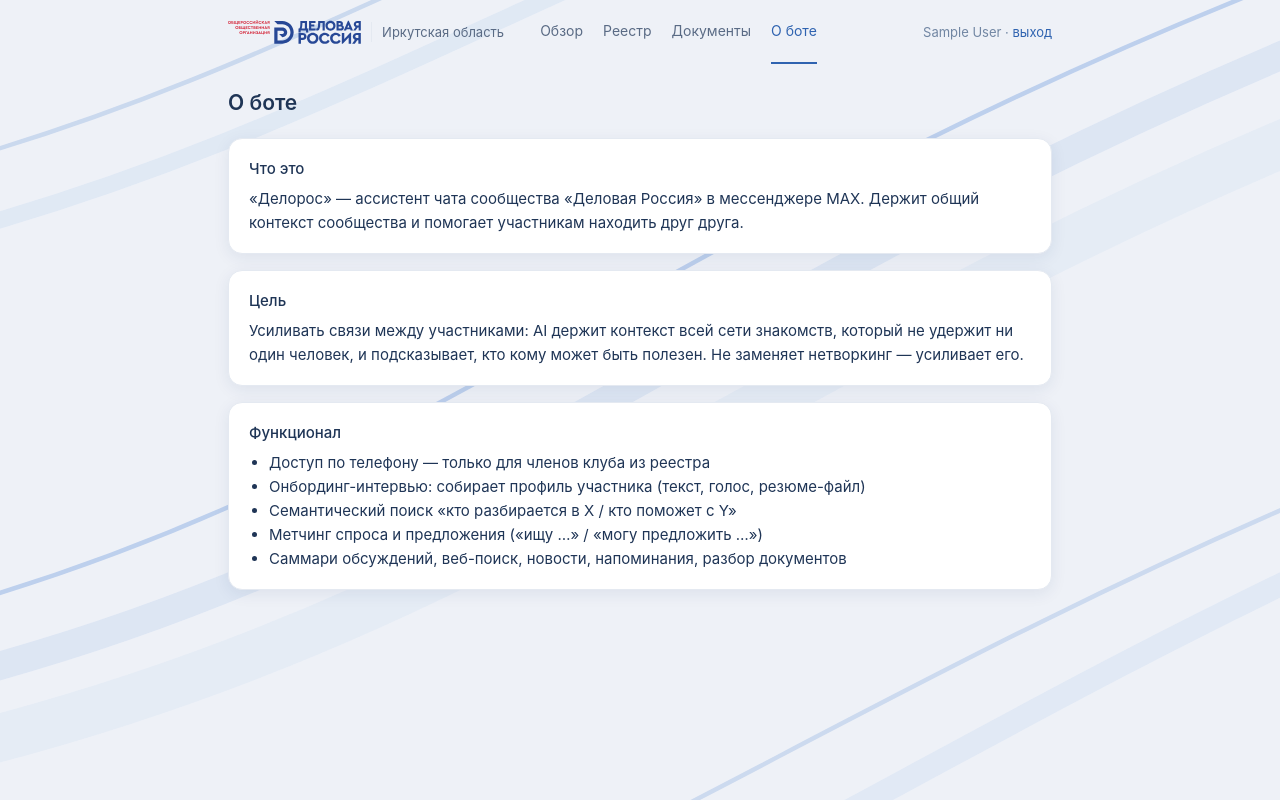
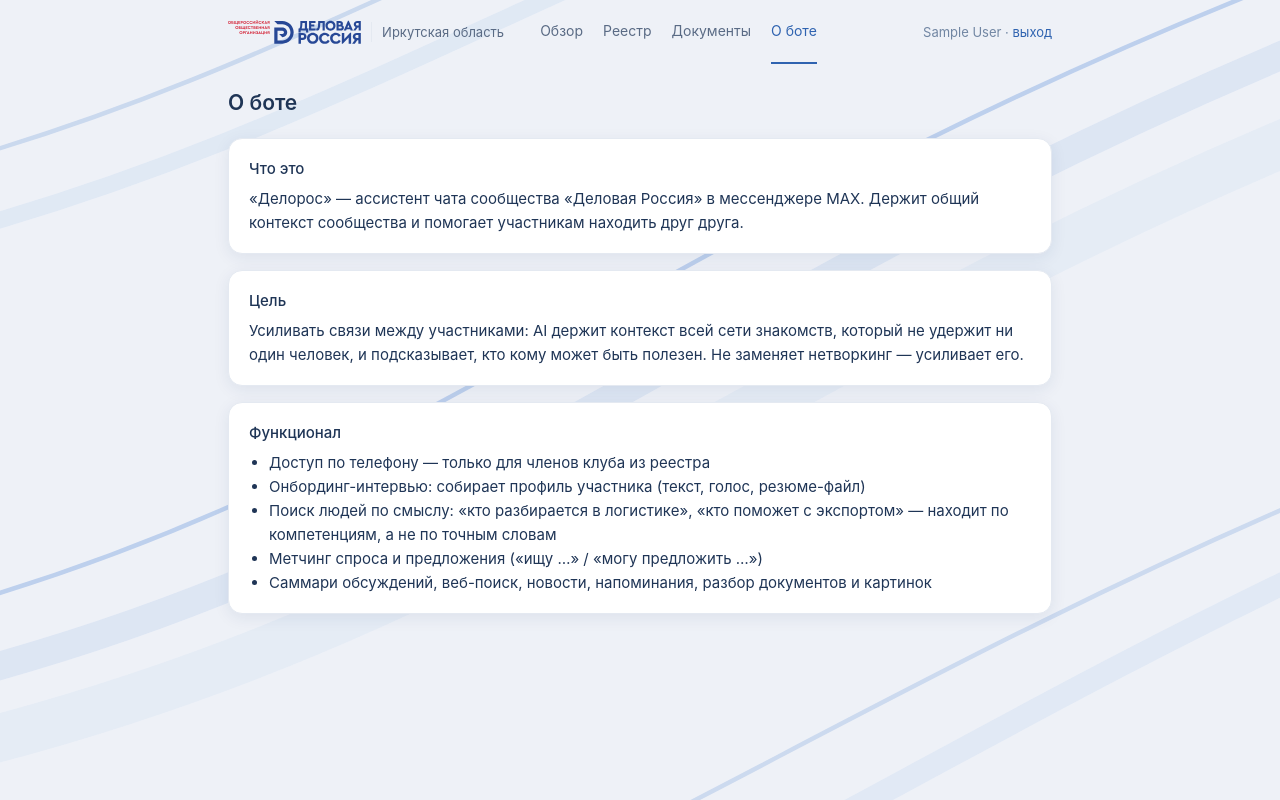
Before and after one commit to happyalexandr-git/deloros-bot, a FastAPI app: page /about in a window 1280 px wide. Run offline with FastAPI, Linux system fonts and the light colour scheme; the visitor is signed in with stand-in values (Sample User, id 1).

Commit message:
О боте: понятнее про поиск людей + распознавание картинок
Co-Authored-By: Claude Fable 5 <noreply@anthropic.com>

```diff
--- a/panel/templates/about.html
+++ b/panel/templates/about.html
@@ -20,9 +20,9 @@
   <ul style="margin:0;padding-left:20px">
     <li>Доступ по телефону — только для членов клуба из реестра</li>
     <li>Онбординг-интервью: собирает профиль участника (текст, голос, резюме-файл)</li>
-    <li>Семантический поиск «кто разбирается в X / кто поможет с Y»</li>
+    <li>Поиск людей по смыслу: «кто разбирается в логистике», «кто поможет с экспортом» — находит по компетенциям, а не по точным словам</li>
     <li>Метчинг спроса и предложения («ищу …» / «могу предложить …»)</li>
-    <li>Саммари обсуждений, веб-поиск, новости, напоминания, разбор документов</li>
+    <li>Саммари обсуждений, веб-поиск, новости, напоминания, разбор документов и картинок</li>
   </ul>
 </div>
 {% endblock %}
```
